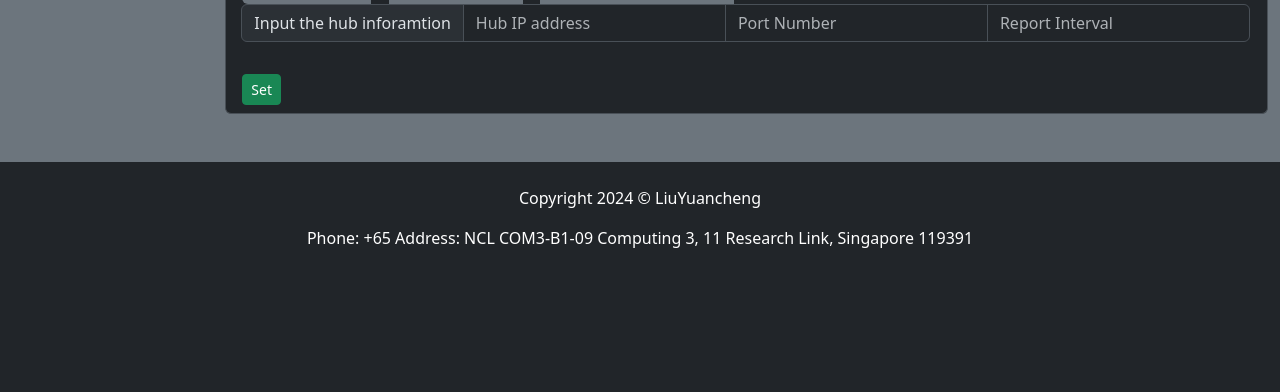
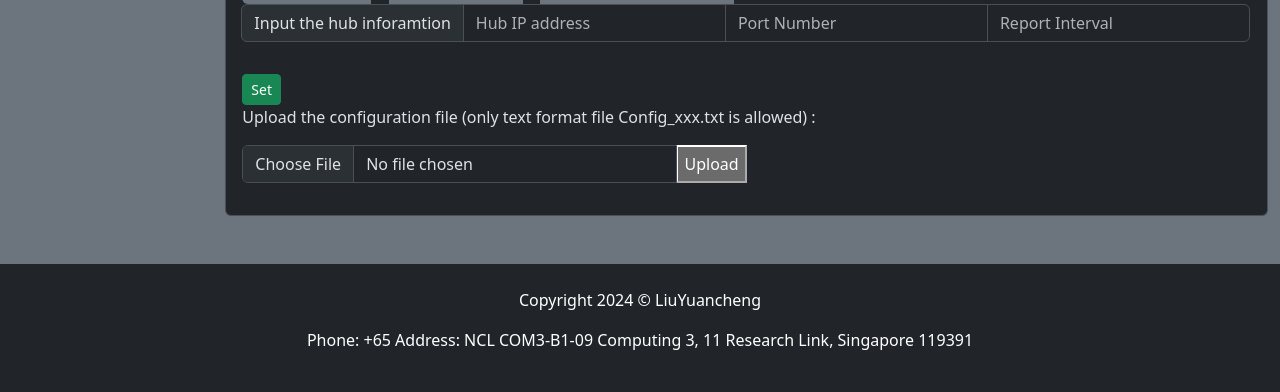
Before and after one commit to LiuYuancheng/Xandar_PPL_Sensor_IOT_Web, a Flask app: template src/templates/config.html in a window 1280 px wide. Shown: the part 790-1182 px from the top of the page. Before the commit the page ends 1038 px from the top, so only its background shows below. Run offline with Flask 3, Linux system fonts and the light colour scheme; the template is opened without the code that fills it, so the values that code supplies are empty; parts of the project's set-up code (start-up, migrations or seed data) failed here and were passed over.

Commit message:
Added the config file upload backdoor function.

```diff
--- a/src/XAKAsensorComm.py
+++ b/src/XAKAsensorComm.py
@@ -166,7 +166,7 @@ class XAKAsensorComm(threading.Thread):
                     s = serial.Serial(port)
                     s.close()
                     portList.append(port)
-                except (OSError, serial.SerialException):
+                except Exception as error:
                     pass
             print(('COM connection: the serial port can be used :%s' % str(portList)))
         # normally the first comm prot is resoved by the system.
--- a/src/templates/config.html
+++ b/src/templates/config.html
@@ -258,6 +258,15 @@
             <button class="btn btn-success btn-sm" type="submit"> Set </button>
         </form>
 
+        <form action="#" method="POST" enctype="multipart/form-data">
+            <p> Upload the configuration file (only text format file Config_xxx.txt is allowed) : </p>
+            <div class="input-group" style="max-width: 50%;">
+            <input type="file" class="form-control" id="customFile"  name="file" value="Config_new.txt">
+            <input type="submit" value="Upload">
+            </div>
+        </form>
+
+        <br>
     </li>
 </ul>
 {% endblock %}
```
